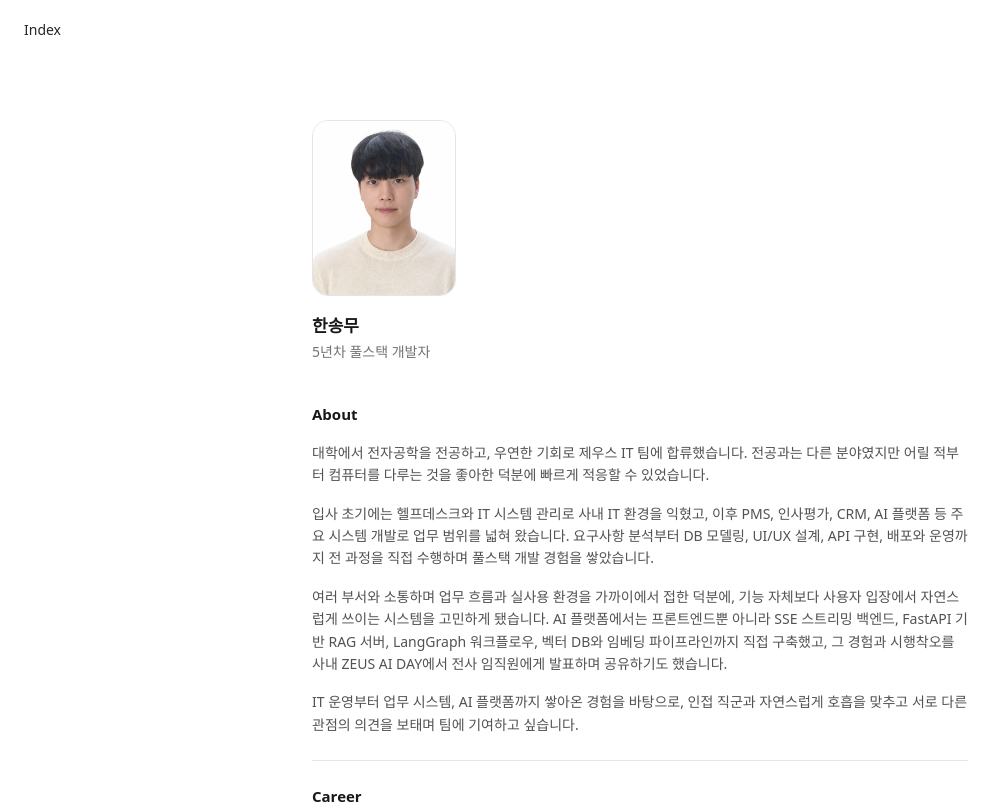
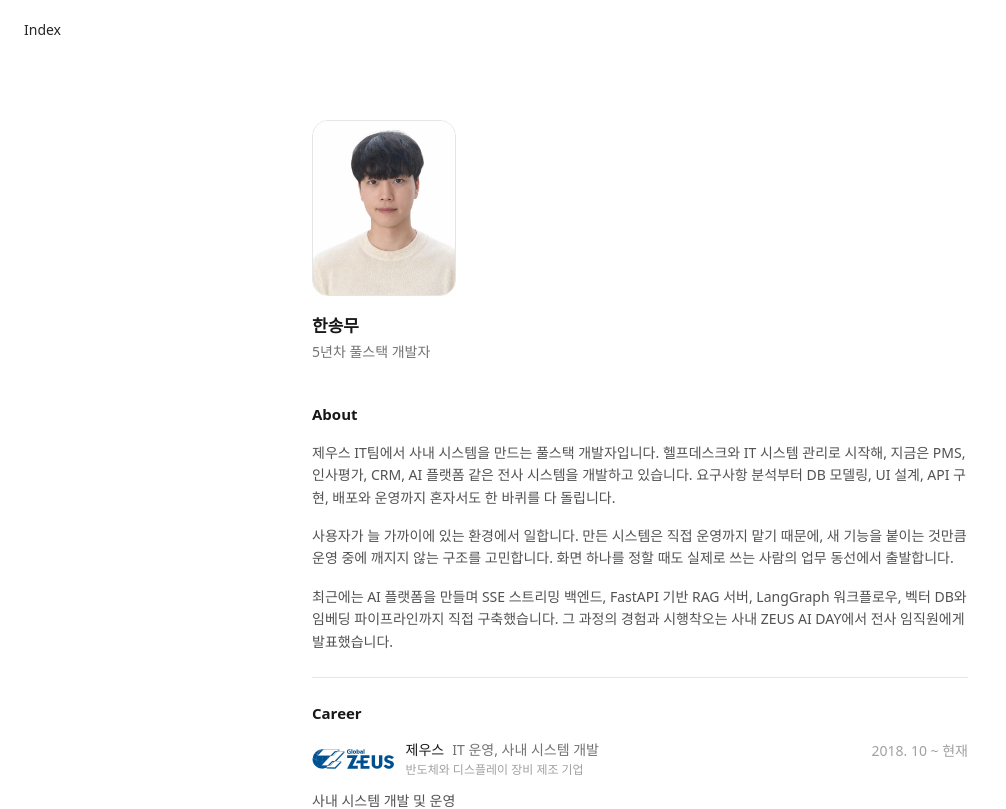
Before and after one commit to hansongmu/hansongmu.github.io, a Next.js app: page / in a window 1280 px wide. Shown: the top 809 px of the page, without its empty margins (0-1006 px from the left). Built offline with nearby package versions, Linux system fonts and the light colour scheme; a web font is replaced by a local one.

Commit message:
content(about): replace cover-letter tone with plain factual intro

```diff
--- a/src/content/profile.ts
+++ b/src/content/profile.ts
@@ -15,10 +15,9 @@ export const profile: Profile = {
   name: '한송무',
   tagline: '5년차 풀스택 개발자',
   paragraphs: [
-    '대학에서 전자공학을 전공하고, 우연한 기회로 제우스 IT 팀에 합류했습니다. 전공과는 다른 분야였지만 어릴 적부터 컴퓨터를 다루는 것을 좋아한 덕분에 빠르게 적응할 수 있었습니다.',
-    '입사 초기에는 헬프데스크와 IT 시스템 관리로 사내 IT 환경을 익혔고, 이후 PMS, 인사평가, CRM, AI 플랫폼 등 주요 시스템 개발로 업무 범위를 넓혀 왔습니다. 요구사항 분석부터 DB 모델링, UI/UX 설계, API 구현, 배포와 운영까지 전 과정을 직접 수행하며 풀스택 개발 경험을 쌓았습니다.',
-    '여러 부서와 소통하며 업무 흐름과 실사용 환경을 가까이에서 접한 덕분에, 기능 자체보다 사용자 입장에서 자연스럽게 쓰이는 시스템을 고민하게 됐습니다. AI 플랫폼에서는 프론트엔드뿐 아니라 SSE 스트리밍 백엔드, FastAPI 기반 RAG 서버, LangGraph 워크플로우, 벡터 DB와 임베딩 파이프라인까지 직접 구축했고, 그 경험과 시행착오를 사내 ZEUS AI DAY에서 전사 임직원에게 발표하며 공유하기도 했습니다.',
-    'IT 운영부터 업무 시스템, AI 플랫폼까지 쌓아온 경험을 바탕으로, 인접 직군과 자연스럽게 호흡을 맞추고 서로 다른 관점의 의견을 보태며 팀에 기여하고 싶습니다.',
+    '제우스 IT팀에서 사내 시스템을 만드는 풀스택 개발자입니다. 헬프데스크와 IT 시스템 관리로 시작해, 지금은 PMS, 인사평가, CRM, AI 플랫폼 같은 전사 시스템을 개발하고 있습니다. 요구사항 분석부터 DB 모델링, UI 설계, API 구현, 배포와 운영까지 혼자서도 한 바퀴를 다 돌립니다.',
+    '사용자가 늘 가까이에 있는 환경에서 일합니다. 만든 시스템은 직접 운영까지 맡기 때문에, 새 기능을 붙이는 것만큼 운영 중에 깨지지 않는 구조를 고민합니다. 화면 하나를 정할 때도 실제로 쓰는 사람의 업무 동선에서 출발합니다.',
+    '최근에는 AI 플랫폼을 만들며 SSE 스트리밍 백엔드, FastAPI 기반 RAG 서버, LangGraph 워크플로우, 벡터 DB와 임베딩 파이프라인까지 직접 구축했습니다. 그 과정의 경험과 시행착오는 사내 ZEUS AI DAY에서 전사 임직원에게 발표했습니다.',
   ],
   links: [
     { label: 'Email', href: 'mailto:gksthdan@naver.com' },
```
